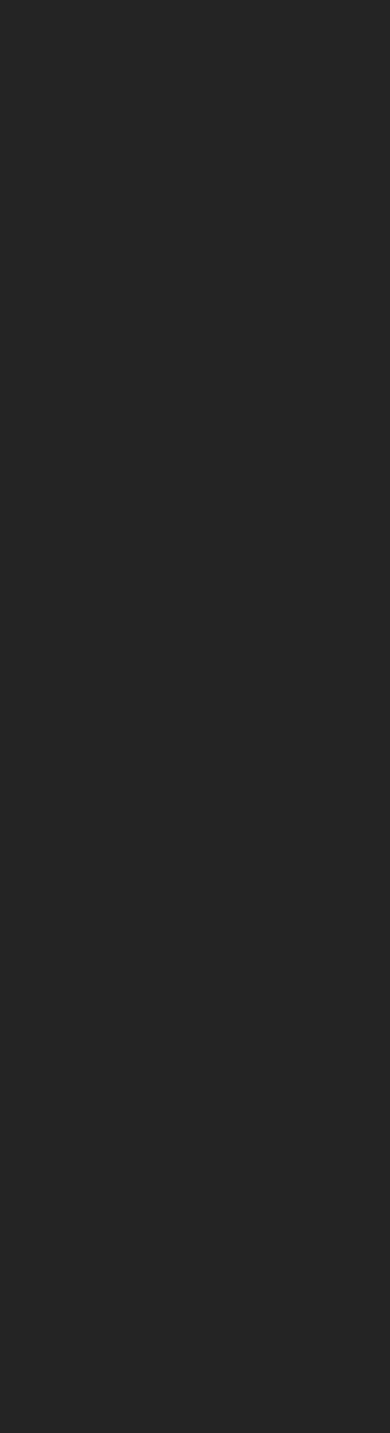
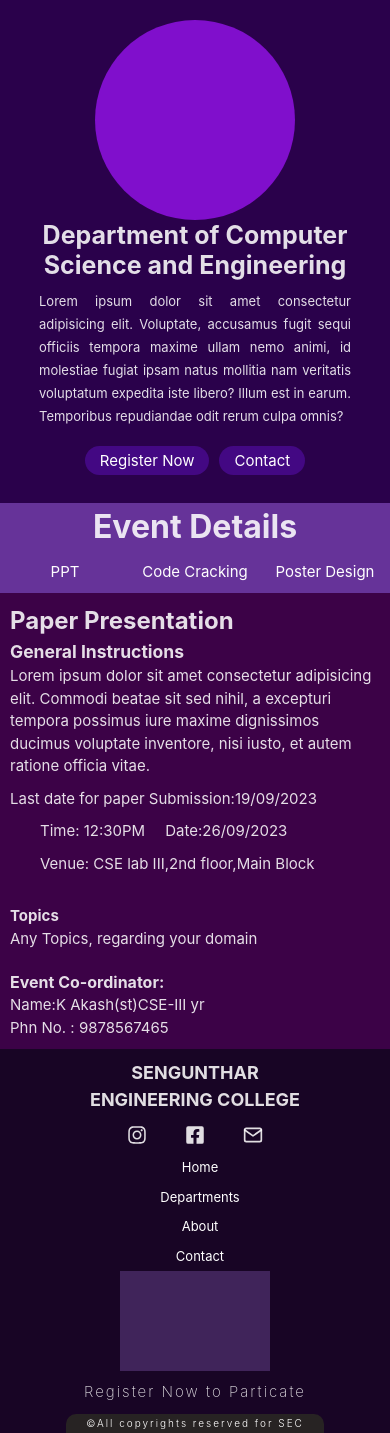
Before and after one commit to naveenchinnadurai/Clg-Symposium-web, a React (Vite) app: page /deptpage in a window 390 px wide. Before the commit this address had no page. Before the commit the page ends 844 px from the top, so only its background shows below. Built offline with nearby package versions, Linux system fonts and the light colour scheme.

Commit message:
pages added

```diff
--- a/src/App.jsx
+++ b/src/App.jsx
@@ -1,4 +1,5 @@
 import './App.css'
+import DeptPage from './pages/deptPage'
 import Home from './pages/home'
 import Intro from './pages/intro'
 import {Route,Routes} from 'react-router-dom'
@@ -9,6 +10,7 @@
       <Routes>
         <Route path='/' element={<Intro/>}/>
         <Route path='/home' element={<Home/>}/>
+        <Route path='/deptpage' element={<DeptPage/>}></Route>
       </Routes>
     </div>
   )
--- /dev/null
+++ b/src/components/deptCard.jsx
@@ -0,0 +1,16 @@
+import React from 'react'
+import '../stylings/compoStyle/deptCard.css'
+import { Link } from 'react-router-dom'
+
+function DeptCard() {
+  return (
+    <div className='col align-center deptcard'>
+        <div className="deptcard-img"></div>
+        <h2 className="deptcard-title">CSE</h2>
+        <p className='txt-align-center'>Lorem ipsum dolor sit, amet consectetur adipisicing elit. Sunt, cumque. Veniam eligendi ipsa non qui.</p>
+        <Link to='/deptpage' className='link-tag dept-link'>Know more</Link>
+    </div>
+  )
+}
+
+export default DeptCard
--- a/src/index.css
+++ b/src/index.css
@@ -61,3 +61,11 @@
 .txt-align-center{
   text-align: center;
 }
+.txt-align-left{
+  text-align: left;
+}
+.link-tag{
+  text-decoration: none;
+  color: white;
+  margin: 5px;
+}
--- /dev/null
+++ b/src/pages/deptPage.jsx
@@ -0,0 +1,59 @@
+import React from 'react'
+import '../stylings/pageStyle/deptpage.css'
+import { Link } from 'react-router-dom'
+import Footer from '../components/footer'
+
+function DeptPage() {
+    return (
+        <div className='deptpage'>
+            <div className="row justify-se deptpage-div-1">
+                <div className="deptpage-img"></div>
+                <div className="col align-center txt-align-center deptpage-title">
+                    <h1>Department of Computer Science and Engineering</h1>
+                    <p>Lorem ipsum dolor sit amet consectetur adipisicing elit. Voluptate, accusamus fugit sequi officiis tempora maxime ullam nemo animi, id molestiae fugiat ipsam natus mollitia nam veritatis voluptatum expedita iste libero? Illum est in earum. Temporibus repudiandae odit rerum culpa omnis?</p>
+                    <div className="deptpage-btns">
+                        <Link className='link-tag'>Register Now</Link>
+                        <Link className='link-tag'>Contact </Link>
+                    </div>
+                </div>
+            </div>
+            <div className="txt-align-center deptpage-div-2">
+                <h1>Event Details</h1>
+                <div className="row align-center event-details">
+                    <div className="col event-navbar">
+                        <Link className='link-tag'>PPT</Link>
+                        <Link className='link-tag'>Code Cracking</Link>
+                        <Link className='link-tag'>Poster Design</Link>
+                    </div>
+                    <div className="txt-align-left event-details-div">
+                        <h2>Paper Presentation</h2>
+                        <div className="row justify-sb ppt-main-div">
+                            <div className="ppt-div-1">
+                                <h3>General Instructions</h3>
+                                <p>Lorem ipsum dolor sit amet consectetur adipisicing elit. Commodi beatae sit sed nihil, a excepturi tempora possimus iure maxime dignissimos ducimus voluptate inventore, nisi iusto, et autem ratione officia vitae.</p>
+                                <p className='ppt-date'>Last date for paper Submission:19/09/2023</p>
+                                <div className="event-time">
+                                    <span>Time: 12:30PM</span>
+                                    <span>Date:26/09/2023</span>
+                                    <p>Venue: CSE lab III,2nd floor,Main Block</p>
+                                </div>
+                            </div>
+                            <div className="ppt-div-2">
+                                <h4>Topics</h4>
+                                <span>Any Topics, regarding your domain</span>
+                            </div>
+                        </div>
+                        <div className="col event-incharge-details">
+                            <h4>Event Co-ordinator:</h4>
+                            <span>Name:K Akash(st)CSE-III yr</span>
+                            <span>Phn No. : 9878567465</span>
+                        </div>
+                    </div>
+                </div>
+            </div>
+            <Footer/>
+        </div>
+    )
+}
+
+export default DeptPage
--- a/src/pages/home.jsx
+++ b/src/pages/home.jsx
@@ -3,6 +3,7 @@
 import AboutEvents from '../components/aboutEvents'
 import SimpleCards from '../components/simpleCards'
 import Footer from '../components/footer'
+import DeptCard from '../components/deptCard'
 function Home() {
     return (
         <div className='home'>
@@ -20,6 +21,7 @@
             </div>
             <SimpleCards/>
             <AboutEvents/>
+            <DeptCard/>
             <Footer/>
         </div>
     )
--- a/src/scripts/cardInfo.js
+++ b/src/scripts/cardInfo.js
@@ -2,7 +2,7 @@
     {
         id:'card-1',
         title:'Date and time',
-        content:'Sept 23, Saturday, Time- 9:30 A.M',
+        content:'Sept 26 and sept 27, Time- 9:30 A.M',
         content1:'Be on time for the inaugration event without fail.'
     },
     {
@@ -13,8 +13,8 @@
     },
     {
         id:'card-3',
-        title:'Rs.100/head',
-        content:'Food will be provided for every Participants(Both veg and non veg).',
+        title:'Rs.200/head',
+        content:'Food will be provided for every Participants(Only veg).Accomadation will be provided.',
         content1:'Feel free to contact us'
     }
 ]
--- /dev/null
+++ b/src/stylings/compoStyle/deptCard.css
@@ -0,0 +1,32 @@
+.deptcard{
+    width:20vw;
+    height: fit-content;
+    padding: 10px 20px;
+    background-color: rebeccapurple;
+}
+.deptcard-img{
+    background-color: rgb(39, 2, 68);
+    height: 100px;
+    width: 100px;
+    border-radius: 50%;
+}
+.dept-link{
+    background-color: rgb(49, 10, 82);
+    padding: 5px 10px;
+    border-radius: 20px;
+}
+@media screen and (max-width:576px) {
+    .deptcard{
+        width: 70%;
+        margin: 10px auto;
+        border-radius: 10px;
+    }
+    .deptcard>h2{
+        font-size: 18px;
+    }
+    .deptcard>p{
+        font-size: 13px;
+        margin: 10px;
+    }
+
+}
--- a/src/stylings/compoStyle/footer.css
+++ b/src/stylings/compoStyle/footer.css
@@ -19,11 +19,7 @@
     width: 10%;
     padding: 10px 0px;
 }
-.link-tag{
-    text-decoration: none;
-    color: white;
-    margin: 5px;
-}
+
 .footer-div-3{
     width: 20%;
 }
--- /dev/null
+++ b/src/stylings/pageStyle/deptpage.css
@@ -0,0 +1,144 @@
+.deptpage{
+    background-color: rebeccapurple;
+}
+.deptpage-div-1{
+    background-color: rgb(42, 1, 75);
+    padding:20px 10%;
+}
+.deptpage-img{
+    height: 200px;
+    width: 200px;
+    border-radius: 50%;
+    background-color: rgb(128, 15, 204);
+}
+.deptpage-title{
+    width: 80%;
+}
+.deptpage-title>h1{
+    width: 50%;
+    line-height: 35px;
+}
+.deptpage-title>p{
+    text-align: left;
+    font-size: 18px;
+    padding: 10px 20px;
+    line-height: 25px;
+}
+.deptpage-btns{
+    margin:10px 0;
+    width: 100%;
+}
+.deptpage-btns>.link-tag{
+    background-color: rgb(67, 8, 131);
+    padding: 5px 15px;
+    font-size: 15px;
+    border-radius: 20px;
+}
+@media screen and (max-width:576px) {
+    .deptpage-div-1{
+        flex-direction: column;
+        align-items: center;
+        justify-content: center;
+    }
+    .deptpage-title{
+        width: 100%;
+    }
+    .deptpage-title>h1{
+        width: 100%;
+        line-height: 30px;
+        font-size: 25px;
+    }
+    .deptpage-title>p{
+        text-align: justify;
+        font-size: 13px;
+        padding: 10px 0px;
+        line-height: 23px;
+    }
+    .deptpage-btns>.link-tag{
+        padding: 5px 15px;
+        font-size: 15px;
+        border-radius: 20px;
+    }
+}
+/* event detail section styles */
+.deptpage-div-2{
+    padding: 20px 13%;
+}
+.event-navbar{
+    width: 40%;
+}
+.event-navbar>.link-tag{
+    background-color: rebeccapurple;
+    padding: 10px;
+    border-bottom: 1px solid rgb(49, 0, 71);
+    font-size: 20px;
+}
+.event-navbar>.link-tag:hover{
+    background-color: rgb(45, 1, 88);
+}
+.event-details-div{
+    height: 100%;
+    background-color: rgb(60, 2, 71);
+    padding: 10px 20px ;
+}
+.ppt-div-1{
+    width: 80%;
+}
+.ppt-date{
+    margin: 10px 0;
+}
+.event-time{
+    margin: 10px 20px;
+}
+.event-time>span,.event-time>p{
+    margin: 10px 20px;
+}
+.event-incharge-details>span{
+    margin: 10px;
+}
+.ppt-div-2{
+    width: 15%;
+}
+
+@media screen and (max-width:576px) {
+    .deptpage-div-2{
+        padding: 0px 0;
+    }
+    .event-details{
+        flex-direction: column;
+    }
+    .event-navbar{
+        flex-direction: row !important;
+        width: 100%;
+    }
+    .event-navbar>.link-tag{
+        padding: 5px;
+        font-size: 15px;
+        border: none;
+    }
+    .event-details-div{
+        padding: 10px;
+    }
+    .ppt-main-div{
+        flex-direction: column;
+    }
+    .ppt-div-1{
+        width: 100%;
+        font-size: 15px;
+    }
+    .event-time>span,.event-time>p{
+        margin: 10px;
+    }
+    .event-incharge-details>span{
+        margin: 10px;
+    }
+    .ppt-div-2{
+        width: 100%;
+        font-size: 15px;
+        margin: 20px 0;
+    }
+    .event-incharge-details>span{
+        margin: 0px;
+        font-size: 15px;
+    }
+}
```
